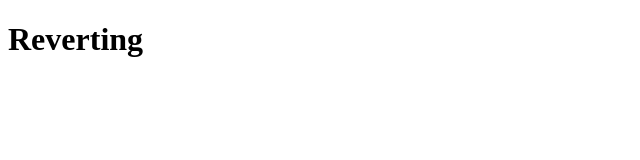
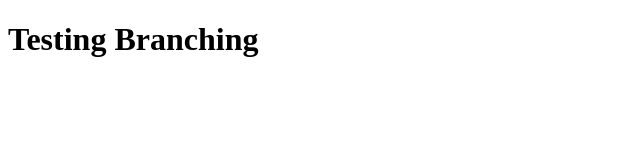
Before and after one commit to amgoni/git_test, a plain HTML site: page index.html in a window 1280 px wide. Shown: the whole page, without its empty margins (0-640 px from the left). Drawn offline with Linux system fonts and the light colour scheme.

Commit message:
Revert "second commit"
This reverts commit 605a4a54ccd25ec3294819d55ab75f45a9a431c4.

```diff
--- a/index.html
+++ b/index.html
@@ -6,6 +6,6 @@
     <title>Document</title>
   </head>
   <body>
-    <h1>Reverting</h1>
+    <h1>Testing Branching</h1>
   </body>
 </html>
```
